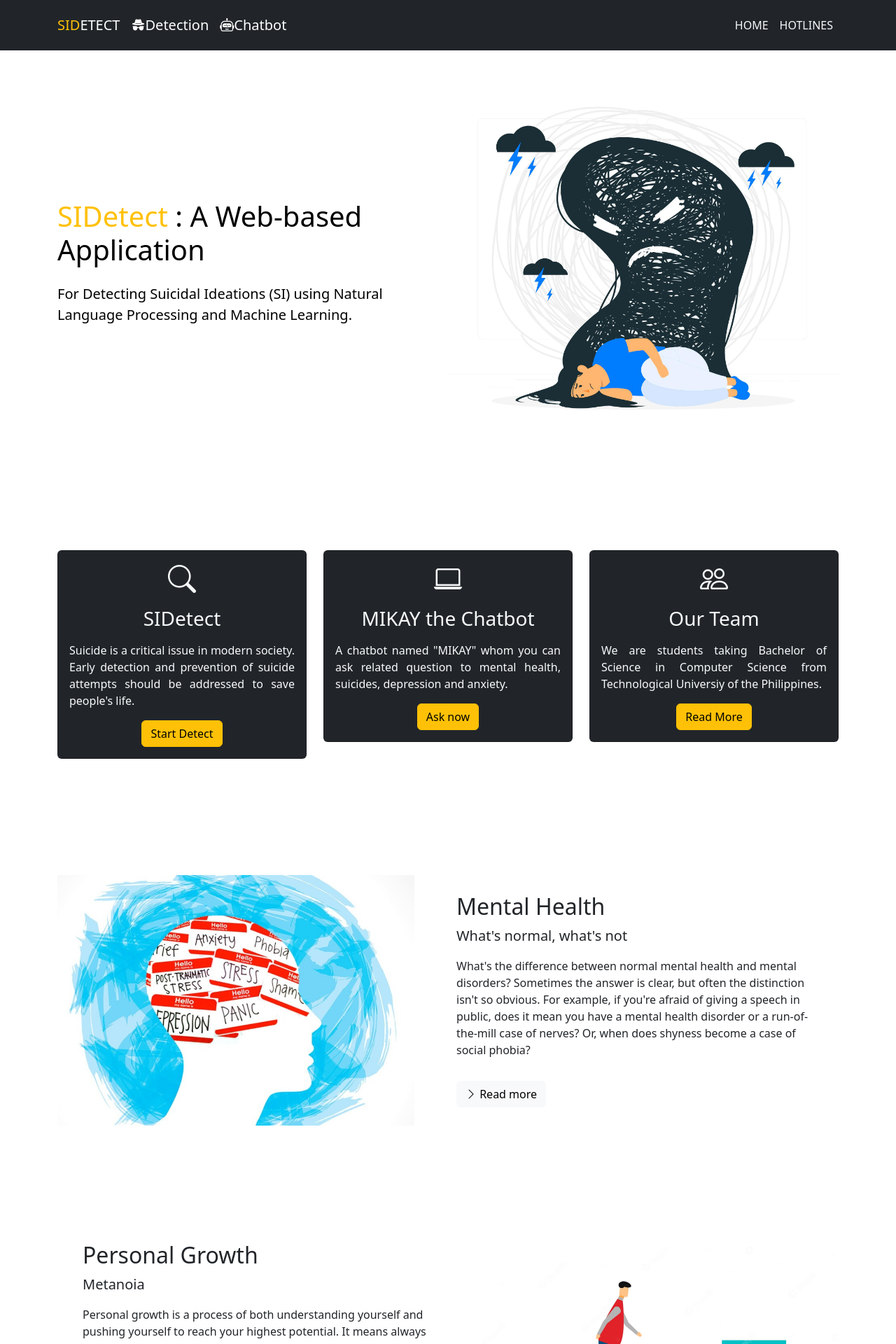
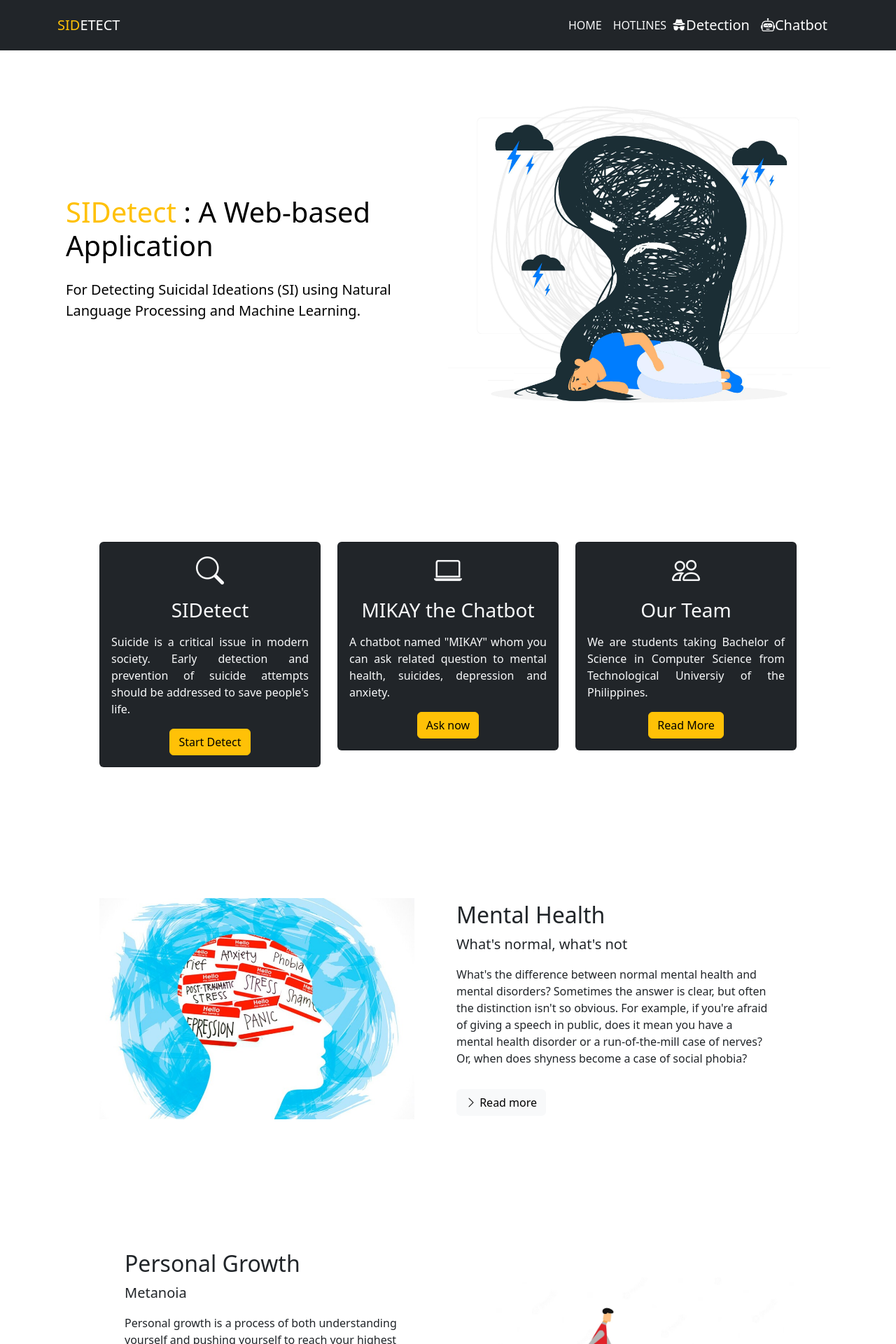
Before and after one commit to NeilCutter/SIDetect-Web-App, a Flask app: page / in a window 1280 px wide. Shown: the top 1920 px of the page at 70% size. Run offline with Flask 3, Linux system fonts and the light colour scheme.

Commit message:
index and home updated

```diff
--- a/webapp/templates/home.html
+++ b/webapp/templates/home.html
@@ -3,10 +3,11 @@
 {% block head %}
 <title>SIDetect WebApp</title>
 {% endblock %}
-
+<link rel="stylesheet" href="../static/css/styles.css">
 {% block content %}
-<header>
-  <section class="text-light p-5 p-lg-0 pt-lg-5 text-center text-sm-start" style="background-color: white;">
+<header style="overflow-y: hidden;">
+<section class="container">
+  <div class="text-light p-lg-0 pt-lg-5 text-center text-sm-start" style="background-color: white;">
     <div class="container">
       <div class="d-sm-flex align-items-center justify-content-between">
         <div>
@@ -19,13 +20,13 @@
         <img class="img-fluid w-50  d-sm-block" src="../static/img/pic5.jpg" id="img-main" alt="" />
       </div>
     </div>
-  </section>
+  </div>
 
-  <section class="p-5">
+  <div class="p-5">
     <div class="container">
-      <div class="row text-center g-4 my-5">
+      <div class="row text-center g-4 my-5"id="card_col">
         <div class="col-md" data-aos="fade-up">
-          <div class="card bg-dark text-light">
+          <div class="card bg-dark text-light" >
             <div class="card-body text-center">
               <div class="h1 mb-3">
                 <i class="bi bi-search"></i>
@@ -71,9 +72,9 @@
         </div>
       </div>
     </div>
-  </section>
+  </div>
 
-  <section id="learn" class="p-5 ">
+  <div id="learn" class="p-5 ">
     <div class="container">
       <div class="row align-items-center justify-content-between">
         <div class="col-md">
@@ -96,8 +97,8 @@
         </div>
       </div>
     </div>
-  </section>
-  <section id="learn" class="p-5 ">
+  </div>
+  <div id="learn" class="p-5 ">
     <div class="container">
       <div class="row align-items-center justify-content-between">
 
@@ -123,8 +124,8 @@
         </div>
       </div>
     </div>
-  </section>
-  <section id="learn" class="p-5 ">
+  </div>
+  <div id="learn" class="p-5 ">
     <div class="container">
       <div class="row align-items-center justify-content-between">
         <div class="col-md" data-aos="slide-right">
@@ -147,9 +148,9 @@
         </div>
       </div>
     </div>
-  </section>
-  </section>
-  <section id="learn" class="p-5 ">
+  </div>
+
+  <div id="learn" class="p-5 ">
     <div class="container">
       <div class="row align-items-center justify-content-between">
 
@@ -172,9 +173,9 @@
         </div>
       </div>
     </div>
-  </section>
+  </div>
 
-  <section id="learn" class="p-5 ">
+  <div id="learn" class="p-5 ">
     <div class="container">
       <div class="row align-items-center justify-content-between">
         <div class="col-md">
@@ -201,8 +202,8 @@
         </div>
       </div>
     </div>
-  </section>
-  <section id="learn" class="p-5 ">
+  </div>
+  <div id="learn" class="p-5 ">
     <div class="container">
       <div class="row align-items-center justify-content-between">
 
@@ -226,8 +227,8 @@
         </div>
       </div>
     </div>
-  </section>
-
+  </div>
+</section>
   <footer>
     <div class="container-lg">
       <div class="footer-body pt-3">
@@ -261,6 +262,8 @@
       </div>
     </div>
   </footer>
+
+</header>
   <!-- about section starts -->
   <!-- <section class="section-padding" id="service">
   <div class="card m-5 p-4 rounded-4">
--- a/webapp/templates/index.html
+++ b/webapp/templates/index.html
@@ -19,14 +19,15 @@
 
 <body>
   <nav class="navbar navbar-expand-lg navbar-dark py-3 fixed-top bg-dark">
+
     <div class="container">
       <a class="navbar-brand" href="{{ url_for('home') }}"><span class="text-warning">SID</span>ETECT</a>
-      <a class="navbar-brand" href="{{ url_for('detection_page') }}" ><span class="bi bi-incognito">Detection</span></a>
-      <a class="navbar-brand" href="{{ url_for('chatbot_page') }}" ><span class="bi bi-robot">Chatbot</span></a>
+
       <button class="navbar-toggler" type="button" data-bs-toggle="collapse" data-bs-target="#navmenu">
         <span class="navbar-toggler-icon"></span>
       </button>
       <div class="collapse navbar-collapse" id="navmenu">
+
         <ul class="navbar-nav ms-auto">
 
           <li class="nav-item">
@@ -35,7 +36,8 @@
           <li class="nav-item">
             <a href="{{ url_for('hotline_page') }}" class="nav-link text-light">HOTLINES</a>
           </li>
-
+          <a class="navbar-brand" href="{{ url_for('detection_page') }}" ><span class="bi bi-incognito float-start">Detection</span></a>
+          <a class="navbar-brand" href="{{ url_for('chatbot_page') }}" ><span class="bi bi-robot float-start">Chatbot</span></a>
         </ul>
       </div>
     </div>
```
